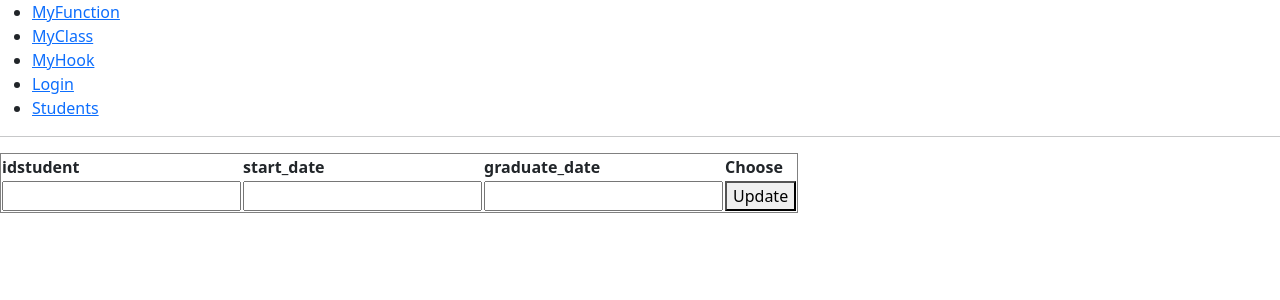
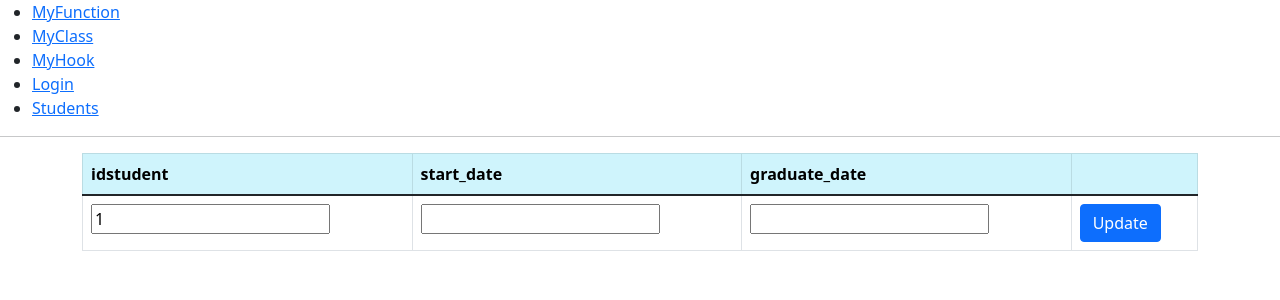
Before and after one commit to eskpetri/ContactGroup-FrontEnd, a React (Create React App) app: page /studentlist/selectedstudent/1 in a window 1280 px wide. Shown: the top 300 px of the page. Built offline with nearby package versions, Linux system fonts and the light colour scheme; no server answers.

Commit message:
date formatted

```diff
--- a/src/student/AddStudent.js
+++ b/src/student/AddStudent.js
@@ -40,10 +40,10 @@ const AddStudent = () => {
     }
 
     return (
-        <div classidstudent="container">
-            <table classidstudent='table table-bordered'>
+        <div className="container">
+            <table className='table table-bordered'>
                 <thead>
-                    <tr classidstudent='table-info'>
+                    <tr className='table-info'>
                         <th>idstudent</th><th>start_date</th><th>graduate_date</th>
                     </tr>
                 </thead>
@@ -55,7 +55,7 @@ const AddStudent = () => {
                     </tr>
                 </tbody>
             </table>
-            <button classidstudent='btn btn-primary' type="submit" onClick={handleSubmit} >Add</button>
+            <button className='btn btn-primary' type="submit" onClick={handleSubmit} >Add</button>
             {isError}
         </div>
     )
--- a/src/student/DeleteStudent.js
+++ b/src/student/DeleteStudent.js
@@ -82,7 +82,7 @@ const SelectedStudent = (props) => {
             Do you really want to delete the student?
             <br/>
             <button className='btn btn-danger' type="submit" onClick={handleSubmit}  disabled={loading}>Delete</button>
-            <br/>
+            &nbsp;
             <Link to="/studentlist"><button className='btn btn-info'>Cancel</button></Link>
             {isError}
         </div>
--- a/src/student/SelectedStudent.js
+++ b/src/student/SelectedStudent.js
@@ -67,19 +67,19 @@ const SelectedStudent = (props) => {
     }
 
     return (
-        <div classidstudent="container">
-            <table border="1">
+        <div className="container">
+            <table className='table table-bordered'>
                 <thead>
-                    <tr>
-                        <th>idstudent</th><th>start_date</th><th>graduate_date</th><th>Choose</th>
+                    <tr className='table-info'>
+                        <th>idstudent</th><th>start_date</th><th>graduate_date</th><th></th>
                     </tr>
                 </thead>
                 <tbody>
                         <tr>
-                            <td><input type="text" id="idstudent" value={idstudent} onChange={e => setIdstudent(e.target.value)} /></td>
+                            <td><input type="text" id="idstudent" value={id} onChange={e => setIdstudent(e.target.value)} /></td>
                             <td><input type="text" id="start_date" value={start_date} onChange={e => setStart_date(e.target.value)} /></td>
                             <td><input type="text" id="graduate_date" value={graduate_date} onChange={e => setGraduate_date(e.target.value)} /></td>
-                            <td><button type="submit" onClick={handleSubmit}  disabled={loading}>Update</button></td>
+                            <td><button type="submit" className='btn btn-primary' onClick={handleSubmit}  disabled={loading}>Update</button></td>
                         </tr>
 
                 </tbody>
--- a/src/student/StudentList.js
+++ b/src/student/StudentList.js
@@ -43,7 +43,7 @@ const StudentList = () => {
             <img src={imagename} width="300"/> <br/>
             <table className='table table-bordered table-hover'>
                 <thead>
-                    <tr>
+                    <tr className='table-info'>
                         <th>idstudent</th><th>start_date</th><th>graduate_date</th><th>Select</th><th>Delete</th>
                     </tr>
                 </thead>
@@ -51,8 +51,8 @@ const StudentList = () => {
                     {data.map(student => (
                         <tr key={student.idstudent}>
                             <td>{student.idstudent}</td>
-                            <td>{student.start_date}</td>
-                            <td>{student.graduate_date}</td>
+                            <td>{student.start_date.slice(0,10)}</td>
+                            <td>{student.graduate_date.slice(0,10)}</td>
                             <td><NavLink to={`selectedstudent/${student.idstudent}`}>
                                 <button className="btn btn-primary">Select({student.idstudent})</button>
                                 </NavLink>
```
